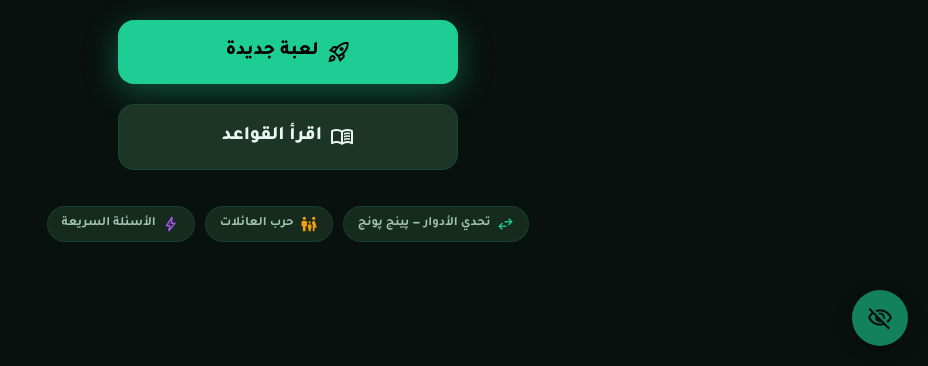
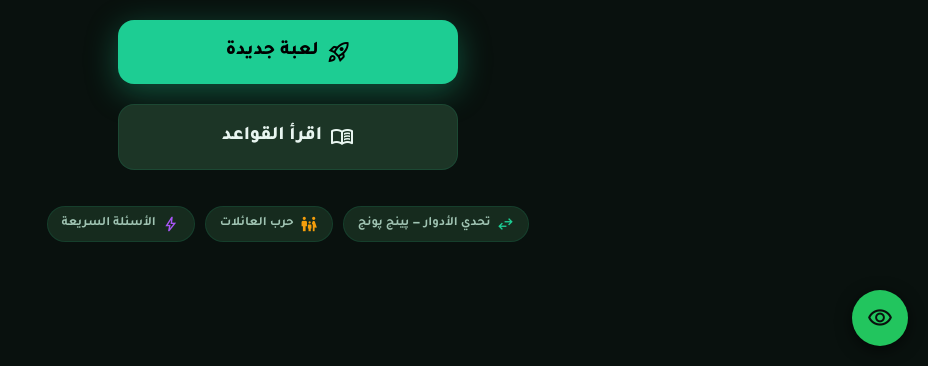
Before and after one commit to hosam1702/QOOL_FINAL, a plain HTML site: page app/index.html in a window 1280 px wide. Shown: the part 434-800 px from the top of the page, without its empty margins (352-1280 px from the left). Drawn offline with nearby package versions, Linux system fonts and the light colour scheme; no server answers.

Commit message:
Add files via upload
default mode changed

```diff
--- a/app/index.html
+++ b/app/index.html
@@ -912,14 +912,14 @@
       // Host Mode Logic
       const hostBtn = document.getElementById('btn-host-mode');
       const hostIcon = document.getElementById('host-mode-icon');
-      let isHostMode = localStorage.getItem('qool_host') === 'true';
+      let isHostMode = localStorage.getItem('qool_host') !== 'false';
       const applyHostMode = () => {
         document.body.classList.toggle('host-mode-active', isHostMode);
         if (hostBtn) hostBtn.style.opacity = isHostMode ? '1' : '0.6';
         if (hostBtn) hostBtn.style.background = isHostMode ? 'var(--clr-correct)' : 'var(--clr-primary)';
         if (hostIcon) hostIcon.textContent = isHostMode ? 'visibility' : 'visibility_off';
       };
-      applyHostMode(); // default off
+      applyHostMode(); // default on
 
       if (hostBtn) {
         hostBtn.onclick = () => {
```
